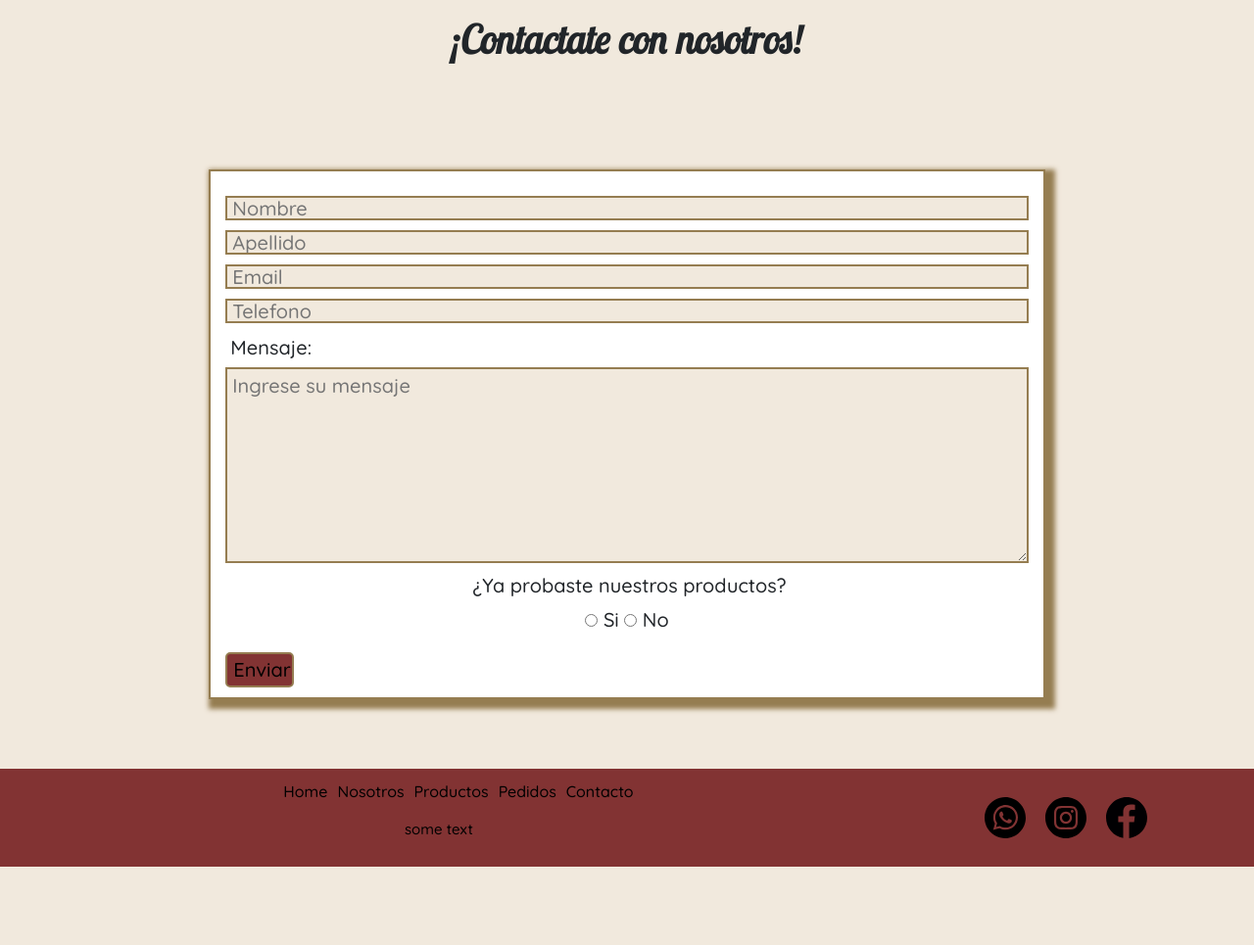
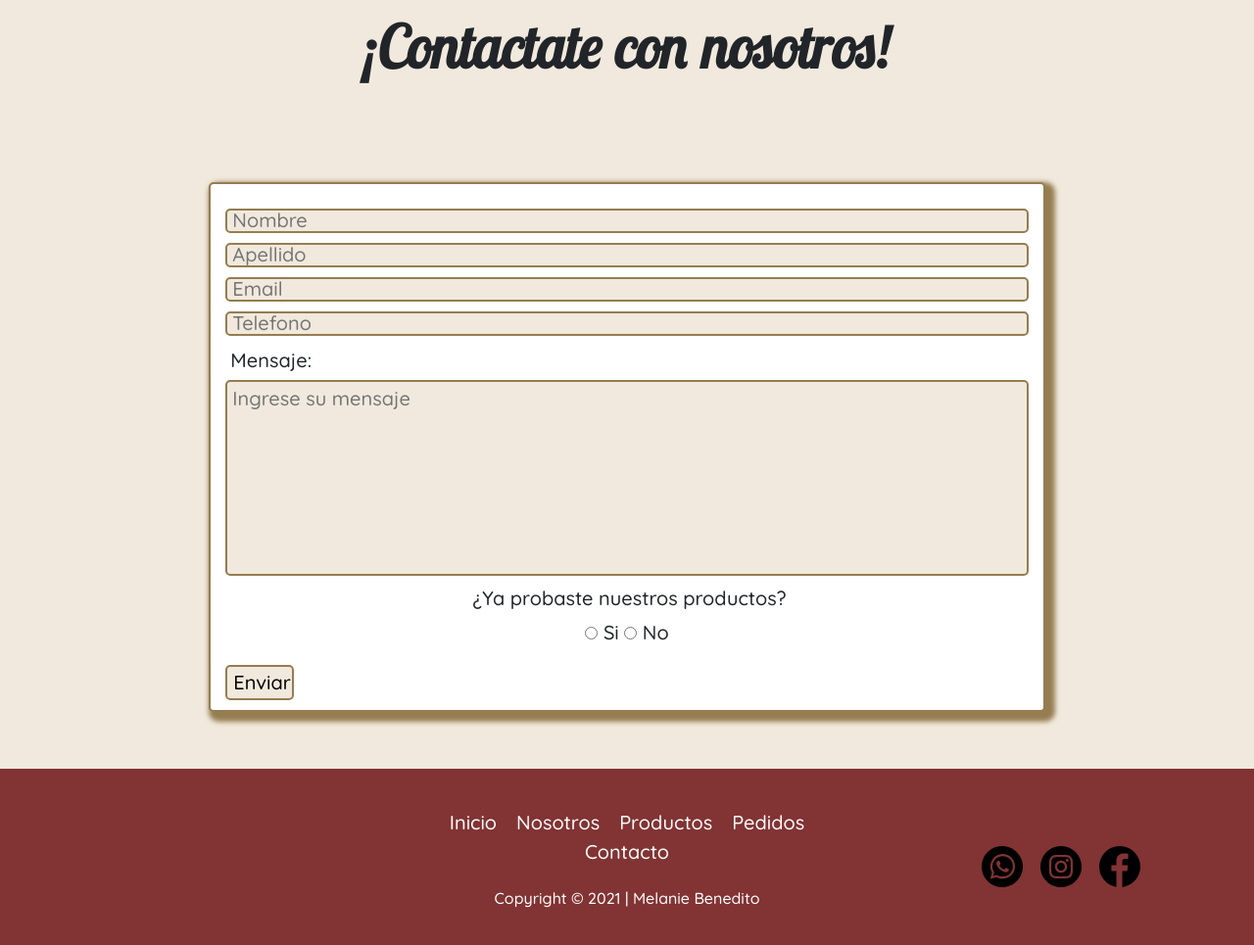
Before and after one commit to Mel130567/ProyectoCoder, a website: page pages/contacto.html in a window 1280 px wide. Shown: the part 141-1106 px from the top of the page at 98% size. Before the commit the page ends 1026 px from the top, so only its background shows below. Drawn offline with Linux system fonts and the light colour scheme.

Commit message:
integracion de rama cambios_footer

```diff
--- a/pages/contacto.html
+++ b/pages/contacto.html
@@ -46,7 +46,7 @@
 		</nav>
 	</header>
 	<div id="formularioDeContacto" class="d-flex flex-column justify-content-around align-items-center">
-		<h1 class="titulo col-sm-12">¡Contactate con nosotros!</h1>
+		<p class="titulo col-sm-12">¡Contactate con nosotros!</p>
 		<form class="bordesForm col-sm-10 col-lg-8" action="" method="POST" autocomplete="off">
 			<input type="text" class="campo bordesForm" name="nombre" placeholder="Nombre" required>
 			<input type="text" class="campo bordesForm" name="apellido" placeholder="Apellido" required>
@@ -66,18 +66,20 @@
 			<input class="enviarFormulario bordesForm" type="submit" name="enviar" value="Enviar">
 		</form>
 	</div>
-	<footer>
-		<div class="menuFooter">
+	<footer class="row text-center align-items-center flex-wrap">
+		<div class="col-md-12 col-lg-4">
+		</div>
+		<div class="menuFooter col-md-12 col-lg-4 text-white">
 			<ul>
-				<li><a href="../index.html">Home</a></li>
+				<li><a href="../index.html">Inicio</a></li>
 				<li><a href="../index.html#nosotros">Nosotros</a></li>
 				<li><a href="productos.html">Productos</a></li>
 				<li><a href="pedidos.html">Pedidos</a></li>
 				<li><a href="contacto.html">Contacto</a></li>
 			</ul>
-			<p>some text</p>
+			<p>Copyright © 2021 | Melanie Benedito </p>
 		</div>
-		<div class="iconosFooter">
+		<div class="iconosFooter col-md-12 col-lg-4 px-0">
 			<div class="iconoRedes">
 				<a href="https://wa.me/+5491159975815" target="_blank"><img src="../img/iconoWpp.svg" alt="icono whatsapp"></a>
 			</div>
--- a/scss/_contacto.scss
+++ b/scss/_contacto.scss
@@ -4,6 +4,9 @@
 	min-height: 100vh;
 	margin: 20px 0px;
 	box-sizing: border-box;
+	p{
+		font-size: ($tamañoFuente)*3;
+	}
 }
 form{
 	min-height: 75%;
@@ -21,7 +24,6 @@ form{
 	display: block;
 	margin-bottom: 10px;
 	padding-left: 5px;
-
 }
 .seccionForm{
 	display: block;
@@ -36,16 +38,21 @@ form{
 	padding-left: 5px;
 	box-sizing: border-box;
 	background-color: $fondoPrincipal;
+	resize: none;
 }
 input{
 	background-color: $fondoPrincipal;
 }
 .enviarFormulario{
-	background-color: $fondoSecundario;
+	background-color: $fondoPrincipal;
 	margin-top: 10px;
 	width: 70px;
 	border-radius: 5px;
 }
 .bordesForm{
 	border: 2px solid $color2;
+	border-radius: 5px;
+	&:focus{
+		outline: none;
+	}
 }
--- a/scss/_footer.scss
+++ b/scss/_footer.scss
@@ -1,48 +1,36 @@
+
 footer{
 	min-height: 200px;
-	width: 100%;
-	background-color: #823333;
-	display: flex;
-	flex-direction: column;
-	justify-content: center;
-	align-items: center;
-}
-.menuFooter{
-	width: 70%;
-	display: flex;
-	flex-direction: column;
-	align-items: center;
+	background-color: $fondoSecundario;
+	div{
+		width: (100%)/3;
+		height: 100%;
 	}
 	.menuFooter ul{
 		display: flex;
 		flex-direction: row;
-	justify-content: space-around;
+		justify-content: center;
+		flex-wrap: wrap;
 		list-style: none;
+		margin-bottom: 20px;
+		padding: 0px 10px;
+		li a{
+			color: $color1;
+			font-size: $tamañoFuente;
+			padding: 0px 10px;
+			text-decoration: none;
+			&:hover{
+				text-decoration: underline;
 			}
-.menuFooter ul li a{
-	color: black;
-	padding: 0px 5px;
+		}
 	}
 	.iconosFooter{
-	width: 30%;
 		display: flex;
 		flex-direction: row;
 		justify-content: center;
-}
 		.iconoRedes{
-	padding: 0 10px;
-}
-@media (min-width: 567px){
-	footer{
-		min-height: 100px;
-		display: flex;
-		flex-direction: row;
-		justify-content: center;
-		align-items: center;
-		flex-wrap: wrap;
+			width: 50px;
+			margin: 0px 5px;
 		}
 	}
-footer p{
-	color: black;
-	font-size: ($tamañoFuente)-5px;
 }
--- a/scss/_header.scss
+++ b/scss/_header.scss
@@ -27,12 +27,13 @@ header{
 	flex-direction: row;
 }
 .iconoRedes{
+	padding: 0 10px;
 	img{
 		height: 42px;
 		width: 42px;
 		transition: all 500ms ease-in-out;
-	&:hover{
-		transform: scale(1.2);
-	}
+		&:hover{
+			transform: scale(1.2);
+		}
 	}
 }
```
Also changed, not shown: index.html (+7 -5 lines), pages/pedidos.html (+7 -5 lines), pages/productos.html (+7 -5 lines), css/estilos.css. Lines whose indentation alone changed are shown as unchanged.
